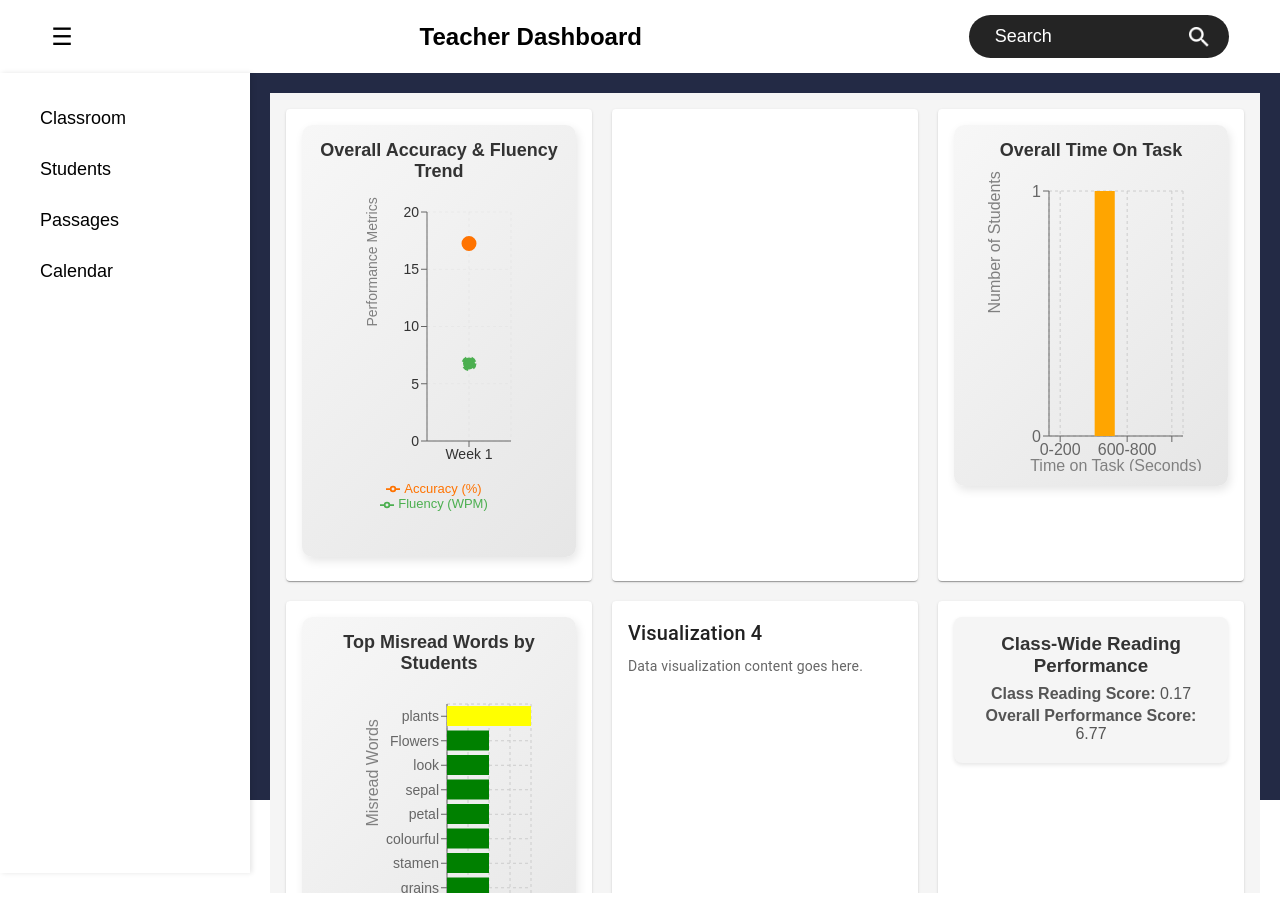
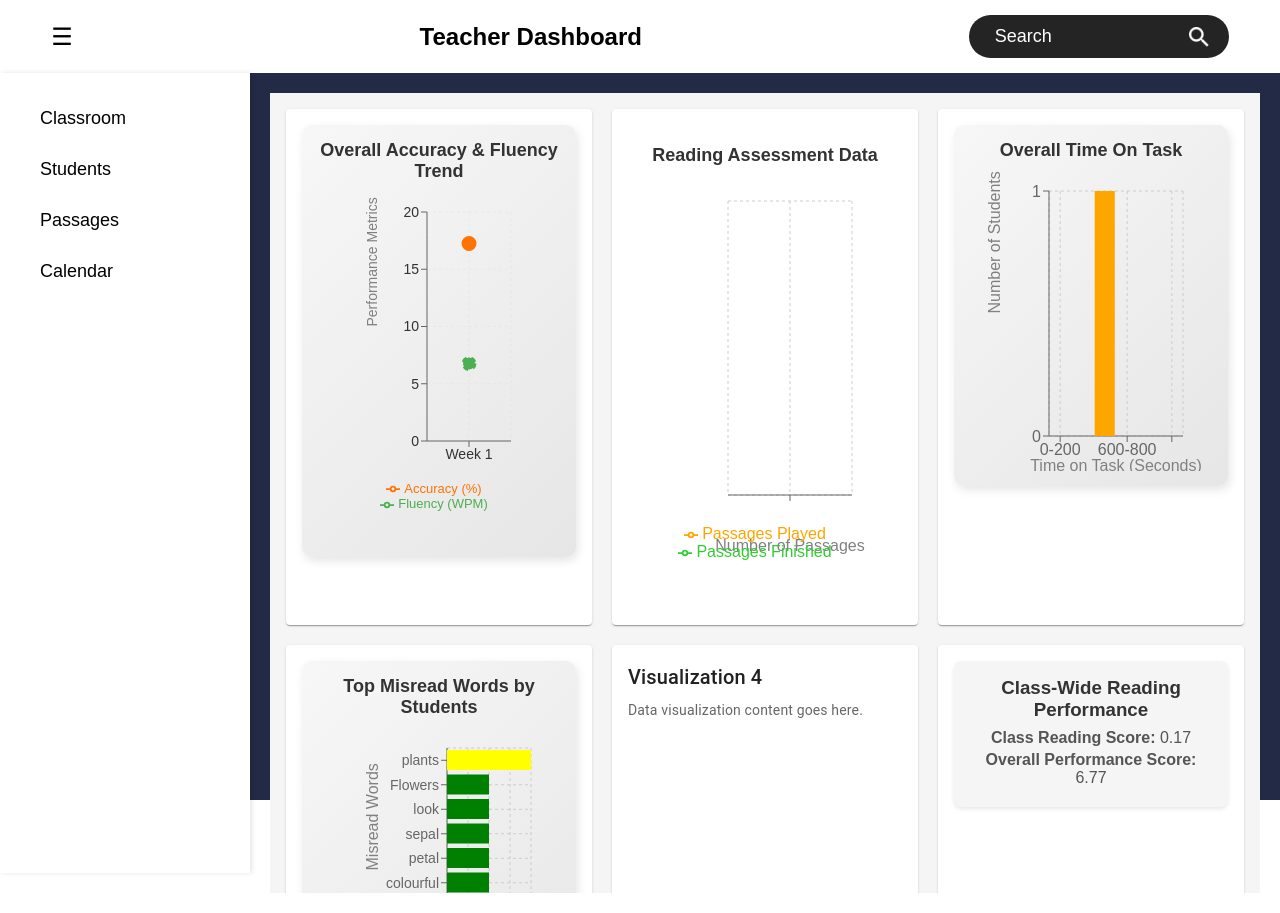
Before and after one commit to Data-Spasm/Visualization-Of-TC-Metrics, a React (Vite) app: page /classroom in a window 1280 px wide. Built offline with nearby package versions, Linux system fonts and the light colour scheme.

Commit message:
reading assessment data line graph

```diff
--- a/src/components/linegraphs/ReadingAssessmentDataLineGraph.css
+++ b/src/components/linegraphs/ReadingAssessmentDataLineGraph.css
@@ -1,10 +1,26 @@
 .chart-container {
   width: 100%;
-  height: 400px;
-  overflow: hidden;
+  height: 100%;
+  padding: 15px;
+  background: linear-gradient(135deg, #f7f7f7, #e6e6e6);
+  border-radius: 10px;
+  box-shadow: 2px 4px 10px rgba(0, 0, 0, 0.1);
+  display: flex;
+  flex-direction: column;
+  align-items: center;
+  justify-content: center;
 }
 
-.legend-style {
-  font-size: 12px;
-  padding-top: 10px;
+.chart-title {
+  text-align: center;
+  font-size: 18px;
+  font-weight: bold;
+  color: #333;
+  margin-bottom: 10px;
 }
+
+.no-data {
+  text-align: center;
+  font-size: 14px;
+  color: red;
+}
--- a/src/components/linegraphs/ReadingAssessmentDataLineGraph.jsx
+++ b/src/components/linegraphs/ReadingAssessmentDataLineGraph.jsx
@@ -1,54 +1,24 @@
-import React from 'react'
-import { LineChart, Line, XAxis, YAxis, CartesianGrid, Tooltip, Legend, ResponsiveContainer } from 'recharts'
-import './ReadingAssessmentDataLineGraph.css'
+import React from "react";
+import { LineChart, Line, XAxis, YAxis, CartesianGrid, Tooltip, Legend, ResponsiveContainer } from "recharts";
+import "./ReadingAssessmentDataLineGraph.css";
 
 const ReadingAssessmentDataLineGraph = ({ data }) => {
   return (
-    <div className="chart-container">
-      <ResponsiveContainer width="100%" height="100%">
-        <LineChart
-          data={data}
-          margin={{
-            top: 5, right: 30, left: 20, bottom: 5,
-          }}
-        >
+    <div className="reading-assessment-graph">
+      <h2>Reading Assessment Data</h2>
+      <ResponsiveContainer width="100%" height={400}>
+        <LineChart data={data} margin={{ top: 20, right: 30, left: 20, bottom: 20 }}>
           <CartesianGrid strokeDasharray="3 3" />
-          <XAxis dataKey="number" label={{ value: 'Number of Passages', position: 'insideBottomRight', offset: -5 }} />
-          <YAxis label={{ value: 'Number of Students', angle: -90, position: 'insideLeft' }} />
-          <Tooltip
-            contentStyle={{
-              backgroundColor: '#fff',
-              border: '1px solid #ccc',
-              borderRadius: '5px',
-              fontSize: '12px',
-              padding: '5px'
-            }}
-            itemStyle={{
-              color: '#333'
-            }}
-          />
-          <Legend
-            wrapperStyle={{
-              fontSize: '12px',
-              paddingTop: '10px'
-            }}
-          />
-          <Line
-            type="monotone"
-            dataKey="passagesPlayed"
-            stroke="#f4a261"
-            name="Passages Played"
-          />
-          <Line
-            type="monotone"
-            dataKey="passagesFinished"
-            stroke="#2a9d8f"
-            name="Passages Finished"
-          />
+          <XAxis dataKey="numberOfPassages" label={{ value: "Number of Passages", position: "bottom", dy: 10 }} />
+          <YAxis label={{ value: "Number of Students", angle: -90, position: "insideLeft", dy: -10 }} />
+          <Tooltip />
+          <Legend />
+          <Line type="monotone" dataKey="passagesPlayed" stroke="#FFA500" strokeWidth={2} dot={{ fill: "#FFA500" }} name="Passages Played" />
+          <Line type="monotone" dataKey="passagesFinished" stroke="#32CD32" strokeWidth={2} dot={{ fill: "#32CD32" }} name="Passages Finished" />
         </LineChart>
       </ResponsiveContainer>
     </div>
-  )
-}
+  );
+};
 
-export default ReadingAssessmentDataLineGraph
+export default ReadingAssessmentDataLineGraph;
--- a/src/views/Classroom.css
+++ b/src/views/Classroom.css
@@ -5,6 +5,7 @@
   overflow-y: hidden;
   display: flex;
   flex-direction: column;
+  background-color: #f5f5f5; /* Light background for the classroom */
 }
 
 /* Grid container to arrange the top visualization cards */
@@ -24,6 +25,21 @@
   height: 100%;
   flex: 1;
   min-height: 200px;
+  border-radius: 8px; /* Rounded corners for cards */
+  box-shadow: 0 2px 10px rgba(0, 0, 0, 0.1); /* Slight shadow for cards */
+  background-color: white;
+}
+
+/* Second card in the second row: Reading Assessment Data Line Graph */
+.card .reading-assessment-graph {
+  padding: 20px;
+  text-align: center; /* Center-align the graph title */
+}
+
+.reading-assessment-graph h2 {
+  margin-bottom: 15px;
+  font-size: 18px;
+  color: #333;
 }
 
 /* Larger card at the bottom for the progress bar and reading attempts */
@@ -36,6 +52,9 @@
   width: 100%;
   flex: 1.3; /* Takes more space compared to top cards */
   padding: 20px;
+  border-radius: 8px;
+  background-color: white;
+  box-shadow: 0 2px 10px rgba(0, 0, 0, 0.1);
 }
 
 /* Container to align progress bar and reading attempts side by side */
@@ -140,4 +159,9 @@
     flex: 1;
     flex-direction: column;
   }
+
+  /* Responsive adjustments for the graph component */
+  .reading-assessment-graph {
+    padding: 10px;
+  }
 }
--- a/src/views/Classroom.jsx
+++ b/src/views/Classroom.jsx
@@ -5,13 +5,15 @@ import ReadingProgressBar from "../components/progressbar/ReadingProgressBar";
 import TimeOnTaskChart from "../components/barcharts/TimeOnTaskChart";
 import TopMisreadWordsChart from "../components/barcharts/TopMisreadWordsChart";
 import ClassWideReadingPerformance from "../components/textbase/ClassWideReadingPerformance";
+import ReadingAssessmentDataLineGraph from "../components/linegraphs/ReadingAssessmentDataLineGraph";  // Import the graph
 import "./Classroom.css";
 
-const Classroom = ({ student }) => {
+const Classroom = ({ student, readingAttempts }) => {
   const [students, setStudents] = useState([]); // Added students state
   const [overallPerformanceData, setOverallPerformanceData] = useState([]);
   const [timeOnTaskData, setTimeOnTaskData] = useState([]);
   const [misreadData, setMisreadData] = useState([]);
+  const [readingAssessmentData, setReadingAssessmentData] = useState({});
 
   useEffect(() => {
     console.log("useEffect triggered");
@@ -39,7 +41,14 @@ const Classroom = ({ student }) => {
     } else {
       console.log("No misread words found");
     }
-  }, [student]);
+
+    // Calculate and update reading assessment data
+    if (readingAttempts && readingAttempts.length > 0) {
+      const assessmentData = calculateReadingAssessmentData(readingAttempts);
+      setReadingAssessmentData(assessmentData);
+    }
+
+  }, [student, readingAttempts]);
 
   return (
     <div className="classroom">
@@ -51,8 +60,10 @@ const Classroom = ({ student }) => {
           </CardContent>
         </Card>
 
+        {/* Second card in the second row: Reading Assessment Data Line Graph */}
         <Card className="card">
           <CardContent>
+            <ReadingAssessmentDataLineGraph data={[readingAssessmentData]} />
           </CardContent>
         </Card>
 
@@ -67,7 +78,6 @@ const Classroom = ({ student }) => {
             <TopMisreadWordsChart data={misreadData} />
           </CardContent>
         </Card>
-
 
         <Card className="card">
           <CardContent>
```
Also changed, not shown: src/utils/calculateReadingAssessmentData.js (added, +25 -0 lines).
